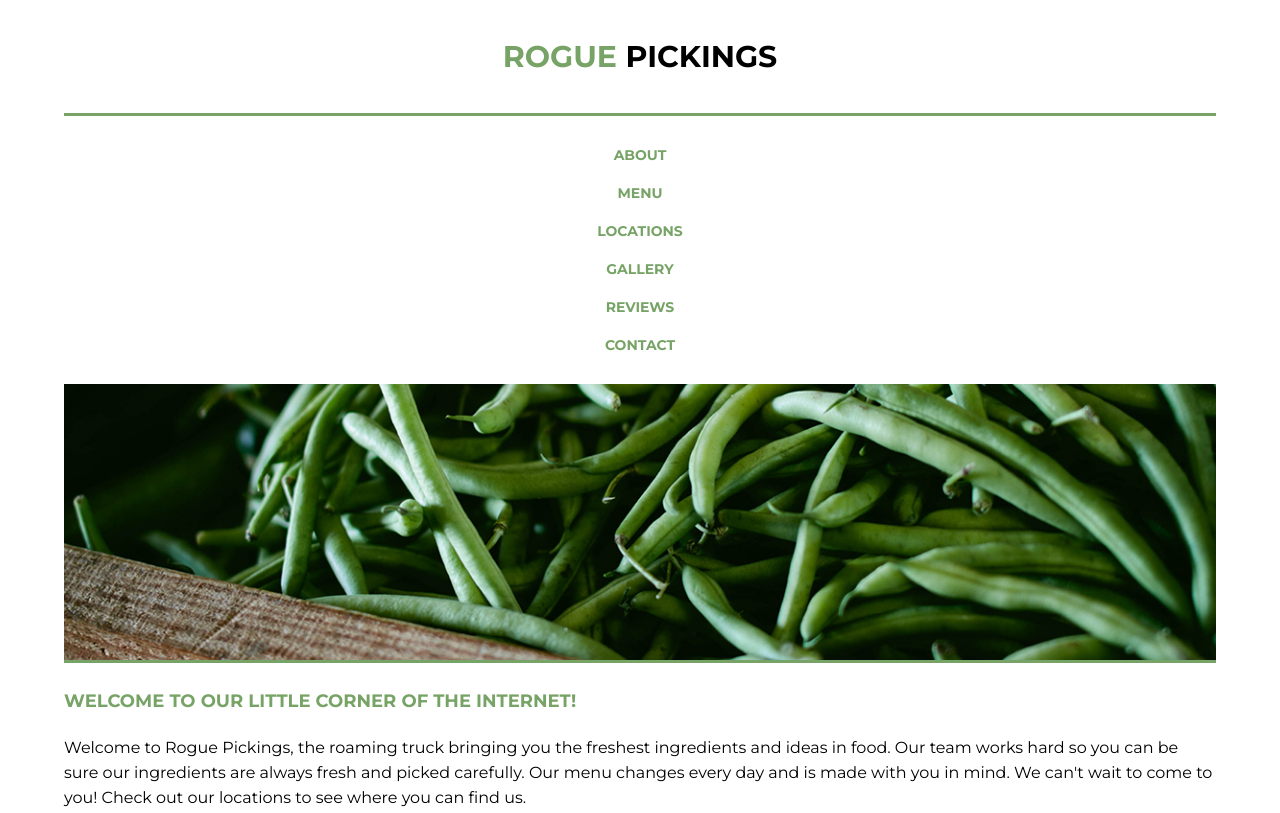
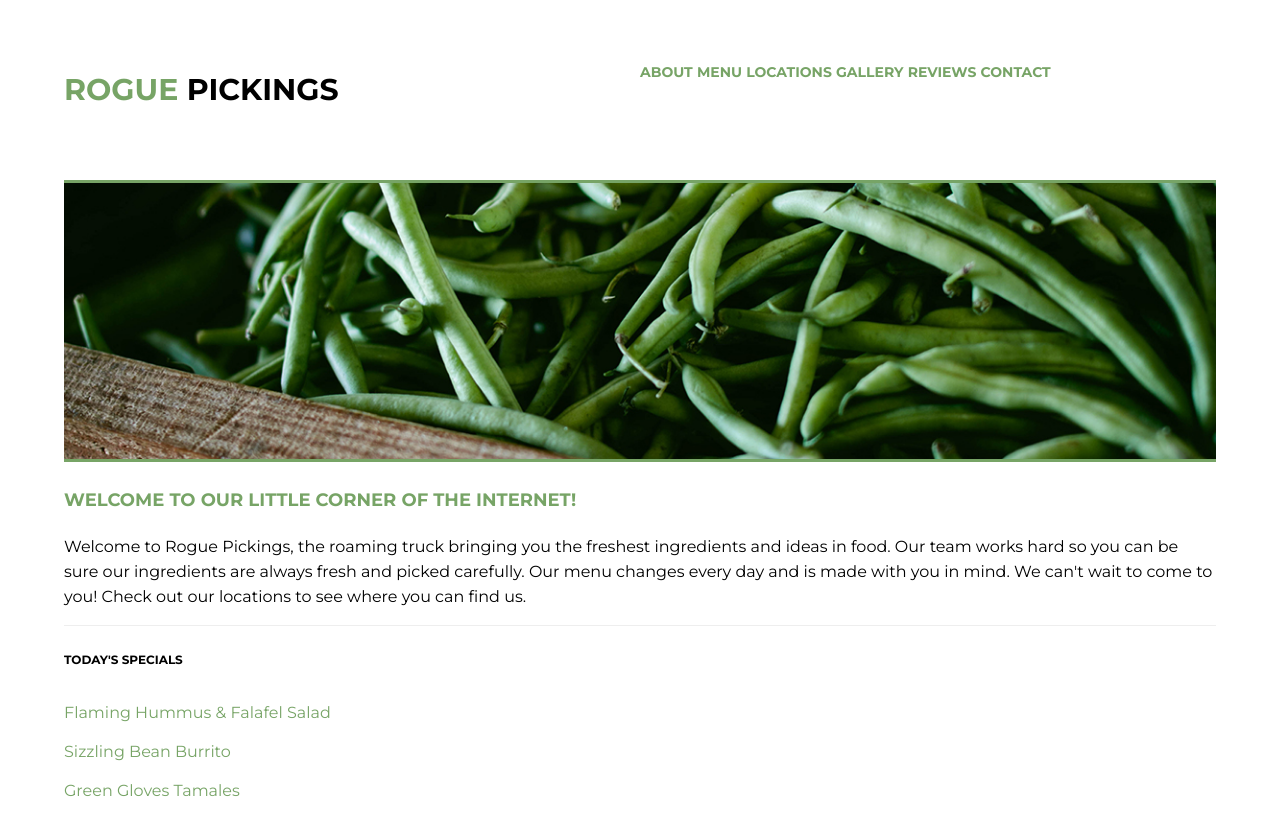
Before and after one commit to theookada/206-coding-responsive, a plain HTML site: page rogue-picking-responsive/index.html in a window 1280 px wide. Shown: the top 813 px of the page. Drawn offline with Linux system fonts and the light colour scheme.

Commit message:
tablet view

```diff
--- a/rogue-picking-responsive/css/main.css
+++ b/rogue-picking-responsive/css/main.css
@@ -58,12 +58,11 @@ header {
   align-items: center;
 	width: 100%;
 	flex-flow: column;
-
 }
 
 header h1 {
 	margin: 0;
-	padding: 38px 0;
+	padding: 5% 0;
 	border-bottom: 3px solid #77a466;
 	width: 100%;
 }
@@ -72,7 +71,7 @@ header h1 span {
 }
 
 header nav {
-	padding: 20px 0;
+	padding: 2% 0;
 	width: 100%;
 }
 header nav ul {
@@ -137,9 +136,6 @@ header nav ul li a{
 	padding: 10px 0;
 }
 
-.section-two {
-}
-
 .section-two h4,
 .section-three h4 {
 	padding: 10px 0;
@@ -186,17 +182,65 @@ footer span {
 
 /*---------- TABLET ----------*/
 @media (max-width: 1199px) and (min-width: 768px) {
+	.bottom-section {
+		display: flex;
+	  justify-content: center;
+	  align-items: flex-start;
+		flex-flow: row nowrap;
+		border-top: 1px solid #eee;
+		border-bottom: 1px solid #eee;
+	}
+
+	.section-one,
+	.section-two,
+	.section-three {
+		border-top: none;
+		padding: 0 2%;
+	}
+
+	.section-two {
+		border-left: 1px solid #eee;
+		border-right: 1px solid #eee;
+	}
 
 }
 
 /*---------- Desktops ----------*/
 @media (min-width: 1200px) {
 	body {
-		font-family: 'Montserrat', Helvetica, Arial, sans-serif;
+		display: none;
+		display: flex;
+		justify-content: flex-start;
+		align-items: flex-start;
+	}
+
+	header {
+		text-align: left;
+		display: flex;
+	  justify-content: flex-start;
+	  align-items: flex-start;
+		width: 100%;
+		flex-flow: row;
+	}
+
+	header h1 {
+		padding: 0 0;
+		padding: 2.375em 0;
+		border-bottom: none;
+	}
+
+	header nav ul li {
+		display: inline-flex;
+		padding-top: 2.875em;
+	}
+
+	.main-image img {
+		border-top: 3px solid #77a466;
 	}
 
 	.container{
 		max-width: 1200px;
+		width: 90%;
 		margin: 0 auto;
 	}
 
```
